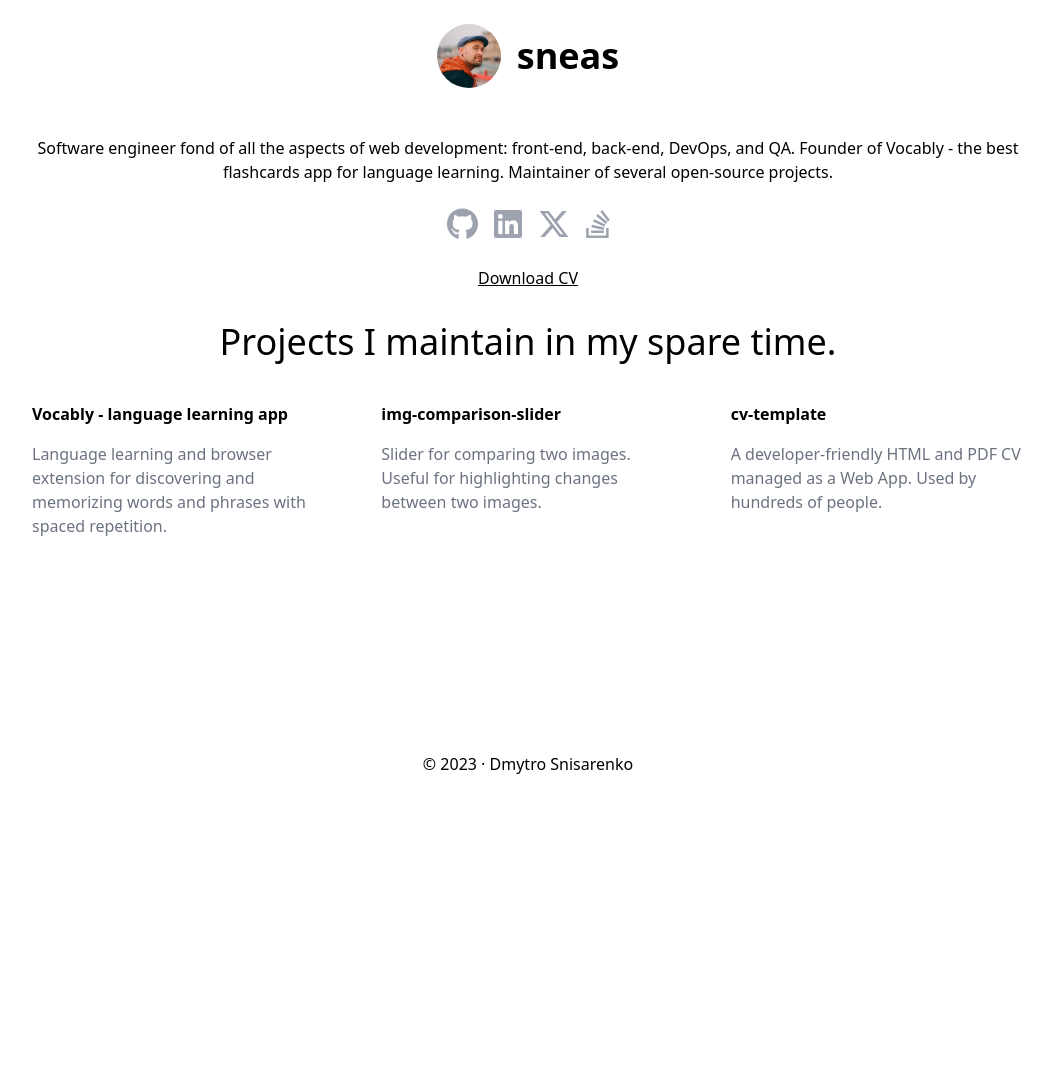
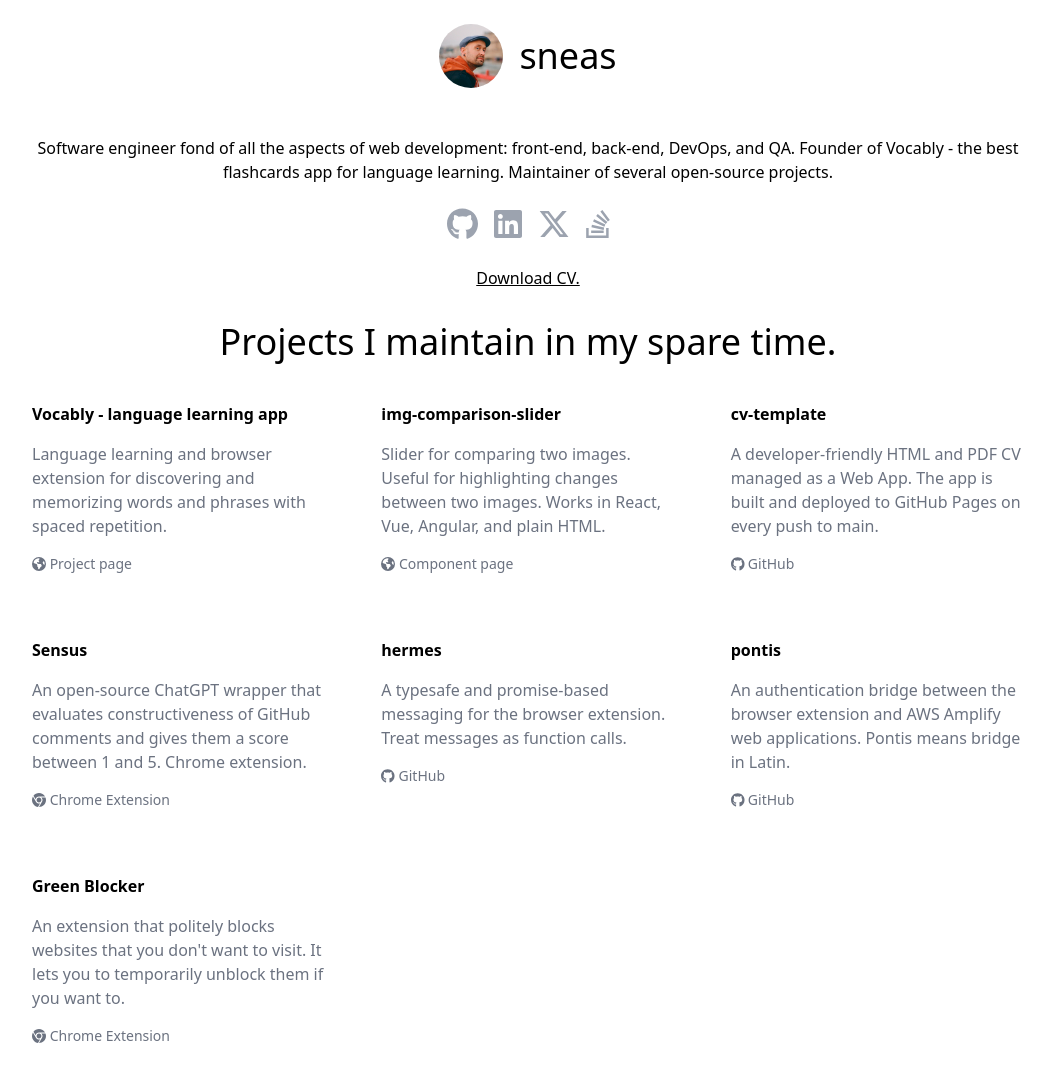
Before and after one commit to sneas/sneas.io, a Gatsby site: page / in a window 1280 px wide. Shown: the top 1065 px of the page, without its empty margins (112-1163 px from the left). Before the commit the page ends 800 px from the top, so only its background shows below. Built offline with nearby package versions, Linux system fonts and the light colour scheme; Gatsby itself is replaced by a stand-in of ours.

Commit message:
feat: more projects

```diff
--- a/src/components/layout.js
+++ b/src/components/layout.js
@@ -13,7 +13,7 @@ const Layout = ({ children }) => {
           className="rounded-full mr-4"
           alt=""
         />
-        <div className="text-4xl text-center font-bold">sneas</div>
+        <div className="text-4xl">sneas</div>
       </header>
       <div className="flex-1">
         <div className="mx-auto max-w-screen-lg">
--- a/src/pages/index.js
+++ b/src/pages/index.js
@@ -6,7 +6,10 @@ import {
   faLinkedin,
   faXTwitter,
   faStackOverflow,
+  faChrome,
 } from "@fortawesome/free-brands-svg-icons"
+
+import { faEarth } from "@fortawesome/free-solid-svg-icons"
 
 import Layout from "../components/layout"
 import Seo from "../components/seo"
@@ -15,20 +18,58 @@ const links = [
   {
     title: "Vocably - language learning app",
     url: "https://vocably.pro",
+    urlIcon: faEarth,
+    urlTitle: `Project page`,
     description:
       "Language learning and browser extension for discovering and memorizing words and phrases with spaced repetition.",
   },
   {
     title: "img-comparison-slider",
     url: "https://img-comparison-slider.sneas.io",
+    urlIcon: faEarth,
+    urlTitle: `Component page`,
     description:
-      "Slider for comparing two images. Useful for highlighting changes between two images.",
+      "Slider for comparing two images. Useful for highlighting changes between two images. Works in React, Vue, Angular, and plain HTML.",
   },
   {
     title: "cv-template",
     url: "https://github.com/sneas/cv-template",
+    urlIcon: faGithub,
+    urlTitle: `GitHub`,
     description:
-      "A developer-friendly HTML and PDF CV managed as a Web App. Used by hundreds of people.",
+      "A developer-friendly HTML and PDF CV managed as a Web App. The app is built and deployed to GitHub Pages on every push to main.",
+  },
+  {
+    title: "Sensus",
+    url: "https://chromewebstore.google.com/detail/sensus-ai-sensor-for-your/eeeacchbfimdlomgbdfchlpghjlcmeod",
+    urlIcon: faChrome,
+    urlTitle: `Chrome Extension`,
+    description:
+      "An open-source ChatGPT wrapper that evaluates constructiveness of GitHub comments and gives them a score between 1 and 5. Chrome extension.",
+  },
+  {
+    title: "hermes",
+    url: "https://github.com/vocably/hermes",
+    urlIcon: faGithub,
+    urlTitle: `GitHub`,
+    description:
+      "A typesafe and promise-based messaging for the browser extension. Treat messages as function calls.",
+  },
+  {
+    title: "pontis",
+    url: "https://github.com/vocably/pontis",
+    urlIcon: faGithub,
+    urlTitle: `GitHub`,
+    description:
+      "An authentication bridge between the browser extension and AWS Amplify web applications. Pontis means bridge in Latin.",
+  },
+  {
+    title: "Green Blocker",
+    url: "https://chromewebstore.google.com/detail/green-blocker/bddacdohgmaebklmbambdhpopdkadkdg",
+    urlIcon: faChrome,
+    urlTitle: `Chrome Extension`,
+    description:
+      "An extension that politely blocks websites that you don't want to visit. It lets you to temporarily unblock them if you want to.",
   },
 ]
 
@@ -77,23 +118,27 @@ const IndexPage = () => (
         target="_blank"
         rel="noreferrer"
       >
-        Download CV
+        Download CV.
       </a>
     </div>
     <h1 className="text-4xl text-center mb-6 mt-8">
       Projects I maintain in my spare time.
     </h1>
-    <ul className="my-6 grid grid-cols-1 gap-x-6 gap-y-16 sm:grid-cols-2 lg:grid-cols-3">
-      {links.map(({ title, url, description }) => (
+    <ul className="my-6 grid grid-cols-1 gap-x-6 gap-y-8 sm:grid-cols-2 lg:grid-cols-3">
+      {links.map(({ title, url, description, urlIcon, urlTitle }) => (
         <li>
           <a
             href={url}
             target="_blank"
             rel="noreferrer"
-            className="p-4 block hover:bg-gray-50"
+            className="group p-4 block hover:bg-gray-50 transition-colors duration-300 rounded-xl"
           >
             <div className="font-bold mb-4">{title}</div>
-            <div className="text-gray-500">{description}</div>
+            <div className="text-gray-500 mb-4">{description}</div>
+            <div className="text-gray-500 text-sm">
+              <FontAwesomeIcon icon={urlIcon} />{" "}
+              <span className="group-hover:underline">{urlTitle}</span>
+            </div>
           </a>
         </li>
       ))}
```
